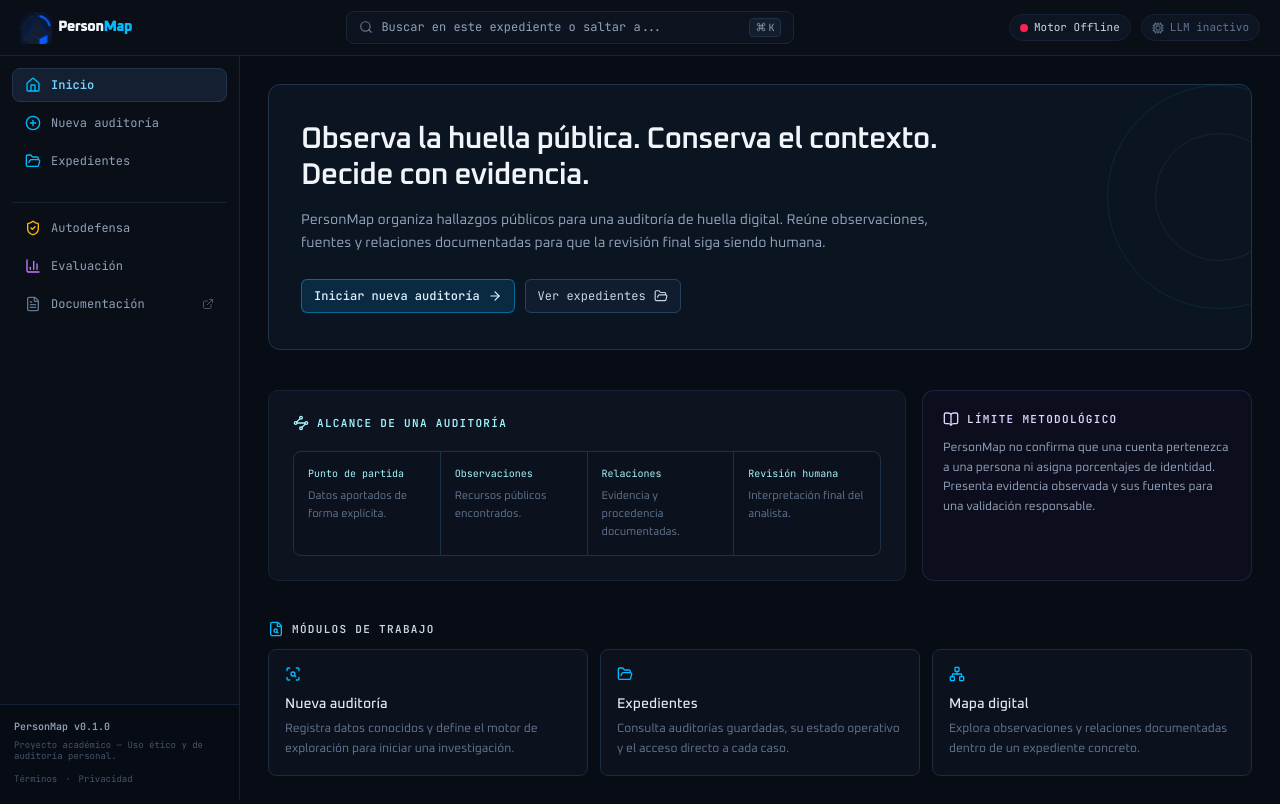
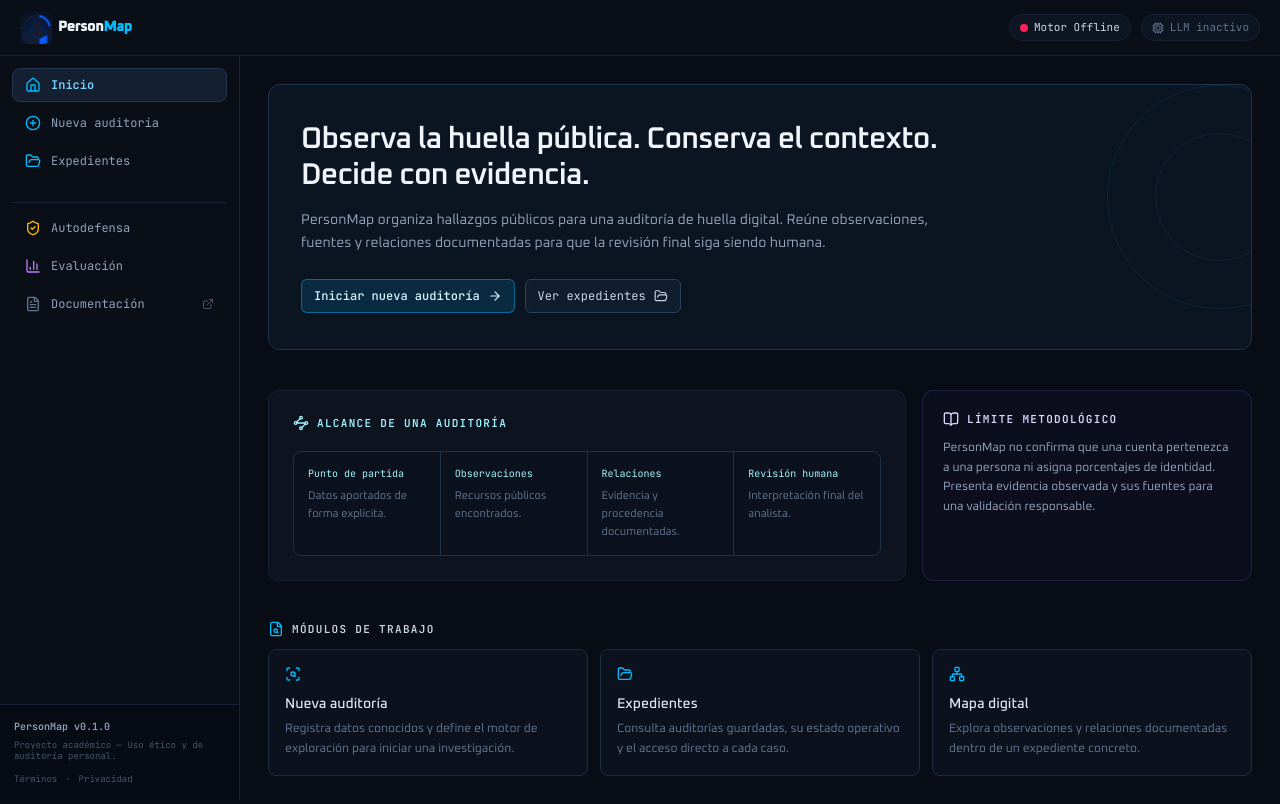
Before and after one commit to xBiltTom/PersonMap, a Next.js app in the folder frontend/: page / in a window 1280 px wide. Built offline with nearby package versions, Linux system fonts and the light colour scheme; no server answers.

Commit message:
chore: remove command palette search

```diff
--- a/frontend/src/components/layout/TopBar.tsx
+++ b/frontend/src/components/layout/TopBar.tsx
@@ -6,8 +6,6 @@ import Image from "next/image";
 import { checkHealth } from "@/lib/api";
 import { useWorkstation } from "@/context/WorkstationContext";
 import {
-  Search,
-  Command,
   Cpu,
   Menu,
   X,
@@ -16,7 +14,7 @@ import {
 const HEALTH_POLL_MS = 15000;
 
 export function TopBar() {
-  const { toggleCommandPalette, toggleSidebar, isSidebarOpen, activeInvestigation } = useWorkstation();
+  const { toggleSidebar, isSidebarOpen } = useWorkstation();
   const [backendOnline, setBackendOnline] = useState<boolean | null>(null);
   const [aiEnabled, setAiEnabled] = useState<boolean | null>(null);
   // Nota: profileRef e isProfileOpen se declaran aquí cuando se reactive el menú de analista.
@@ -77,27 +75,6 @@ export function TopBar() {
           </span>
         </Link>
 
-      </div>
-
-      {/* Center: Search trigger (⌘K) */}
-      <div className="flex-1 max-w-md mx-auto hidden sm:block">
-        <button
-          type="button"
-          onClick={toggleCommandPalette}
-          className="w-full flex items-center justify-between px-3 py-1.5 rounded-lg bg-[#0d1420] border border-[#1a2636] hover:border-[#22344d] text-slate-400 text-xs font-mono transition-colors group cursor-pointer shadow-inner"
-        >
-          <span className="flex items-center gap-2 truncate">
-            <Search className="w-3.5 h-3.5 text-slate-500 group-hover:text-sky-400 transition-colors" />
-            <span className="text-slate-400 truncate">
-              {activeInvestigation
-                ? `Buscar en ${activeInvestigation.targetName}...`
-                : "Buscar en este expediente o saltar a..."}
-            </span>
-          </span>
-          <kbd className="inline-flex items-center gap-0.5 px-1.5 py-0.5 rounded bg-[#131d2b] border border-[#202f45] text-[10px] text-slate-400 font-mono shrink-0">
-            <Command className="w-2.5 h-2.5" /> K
-          </kbd>
-        </button>
       </div>
 
       {/* Right: Telemetry + Analyst profile */}
--- a/frontend/src/components/layout/WorkstationShell.tsx
+++ b/frontend/src/components/layout/WorkstationShell.tsx
@@ -3,7 +3,6 @@
 import React from "react";
 import { TopBar } from "./TopBar";
 import { Sidebar } from "./Sidebar";
-import { CommandPalette } from "./CommandPalette";
 import { useWorkstation } from "@/context/WorkstationContext";
 
 export function WorkstationShell({ children }: { children: React.ReactNode }) {
@@ -25,7 +24,6 @@ export function WorkstationShell({ children }: { children: React.ReactNode }) {
           {children}
         </main>
       </div>
-      <CommandPalette />
     </div>
   );
 }
--- a/frontend/src/context/WorkstationContext.tsx
+++ b/frontend/src/context/WorkstationContext.tsx
@@ -1,6 +1,6 @@
 "use client";
 
-import React, { createContext, useContext, useState, useCallback, useEffect } from "react";
+import React, { createContext, useContext, useState, useCallback } from "react";
 import { usePathname } from "next/navigation";
 
 export interface ActiveInvestigationSummary {
@@ -51,21 +51,6 @@ export function WorkstationProvider({ children }: { children: React.ReactNode })
     setIsSidebarOpen((prev) => !prev);
   }, []);
 
-  // Global keyboard shortcut for ⌘K / Ctrl+K
-  useEffect(() => {
-    const handleKeyDown = (e: KeyboardEvent) => {
-      if ((e.metaKey || e.ctrlKey) && e.key.toLowerCase() === "k") {
-        e.preventDefault();
-        toggleCommandPalette();
-      } else if (e.key === "Escape" && isCommandPaletteOpen) {
-        setIsCommandPaletteOpen(false);
-      }
-    };
-
-    window.addEventListener("keydown", handleKeyDown);
-    return () => window.removeEventListener("keydown", handleKeyDown);
-  }, [isCommandPaletteOpen, toggleCommandPalette]);
-
   return (
     <WorkstationContext.Provider
       value={{
```
